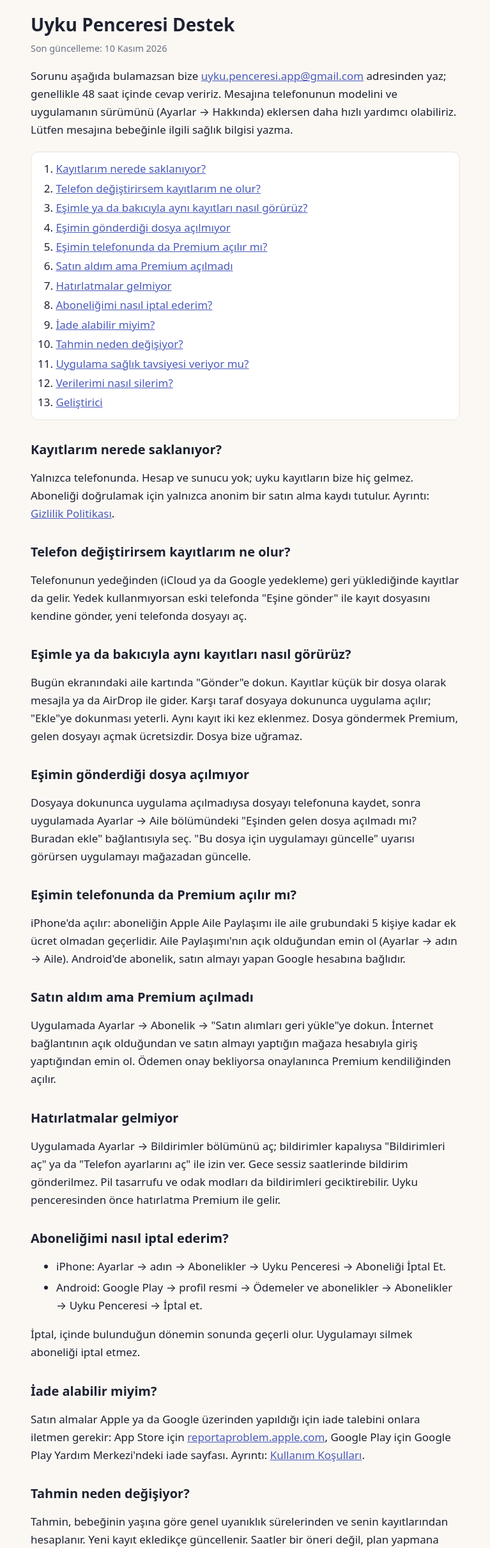
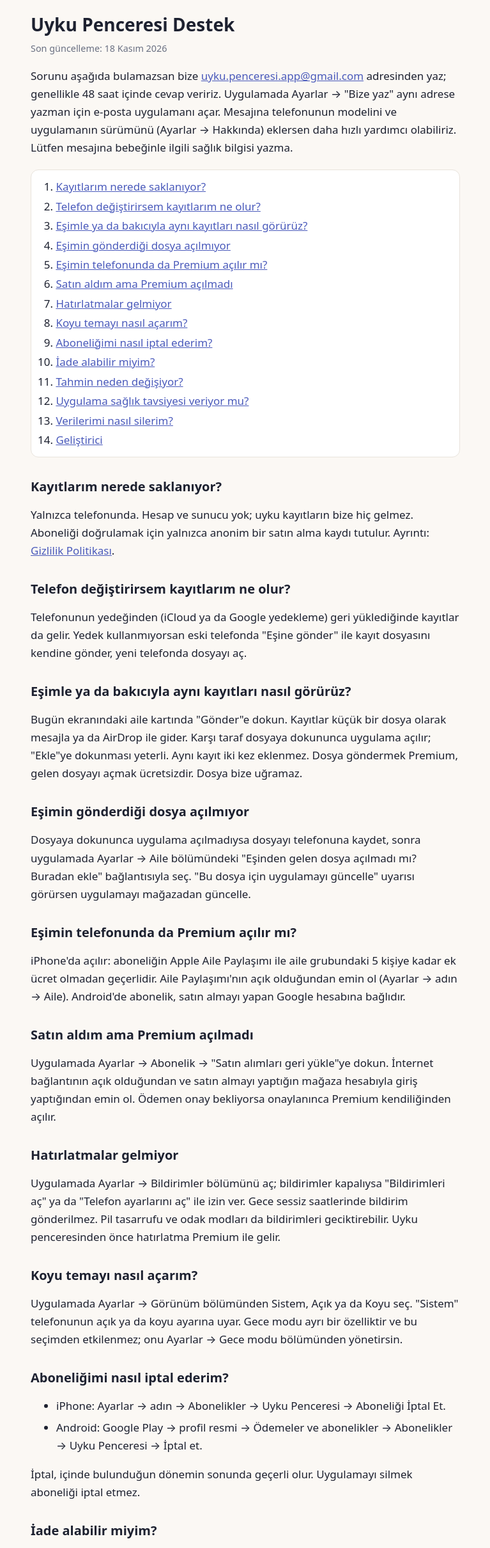
Before and after one commit to bugramertayar/uyku-penceresi-legal, a plain HTML site: page destek.html in a window 1280 px wide. Shown: the part 76-2496 px from the top of the page at 64% size, without its empty margins (256-1023 px from the left). Drawn offline with Linux system fonts and the light colour scheme.

Commit message:
Update the privacy policy and support page for build 7
The privacy policy (version 2026-11-18) lists the appearance
preference among the settings kept on the phone and says what the
"Bize yaz" option does. The support page mentions "Bize yaz" and
answers how to choose the dark theme.

Co-Authored-By: Claude Fable 5.2 <noreply@anthropic.com>

```diff
--- a/destek.html
+++ b/destek.html
@@ -19,8 +19,8 @@
 </header>
 <main>
 <h1>Uyku Penceresi Destek</h1>
-<p class="meta">Son güncelleme: 10 Kasım 2026</p>
-<p>Sorunu aşağıda bulamazsan bize <a href="mailto:uyku.penceresi.app@gmail.com">uyku.penceresi.app@gmail.com</a> adresinden yaz; genellikle 48 saat içinde cevap veririz. Mesajına telefonunun modelini ve uygulamanın sürümünü (Ayarlar → Hakkında) eklersen daha hızlı yardımcı olabiliriz. Lütfen mesajına bebeğinle ilgili sağlık bilgisi yazma.</p>
+<p class="meta">Son güncelleme: 18 Kasım 2026</p>
+<p>Sorunu aşağıda bulamazsan bize <a href="mailto:uyku.penceresi.app@gmail.com">uyku.penceresi.app@gmail.com</a> adresinden yaz; genellikle 48 saat içinde cevap veririz. Uygulamada Ayarlar → &quot;Bize yaz&quot; aynı adrese yazman için e-posta uygulamanı açar. Mesajına telefonunun modelini ve uygulamanın sürümünü (Ayarlar → Hakkında) eklersen daha hızlı yardımcı olabiliriz. Lütfen mesajına bebeğinle ilgili sağlık bilgisi yazma.</p>
 <nav class="toc" aria-label="İçindekiler">
 <ol>
 <li><a href="#kayitlarim-nerede-saklaniyor">Kayıtlarım nerede saklanıyor?</a></li>
@@ -30,6 +30,7 @@
 <li><a href="#esimin-telefonunda-da-premium-acilir-mi">Eşimin telefonunda da Premium açılır mı?</a></li>
 <li><a href="#satin-aldim-ama-premium-acilmadi">Satın aldım ama Premium açılmadı</a></li>
 <li><a href="#hatirlatmalar-gelmiyor">Hatırlatmalar gelmiyor</a></li>
+<li><a href="#koyu-temayi-nasil-acarim">Koyu temayı nasıl açarım?</a></li>
 <li><a href="#aboneligimi-nasil-iptal-ederim">Aboneliğimi nasıl iptal ederim?</a></li>
 <li><a href="#iade-alabilir-miyim">İade alabilir miyim?</a></li>
 <li><a href="#tahmin-neden-degisiyor">Tahmin neden değişiyor?</a></li>
@@ -52,6 +53,8 @@
 <p>Uygulamada Ayarlar → Abonelik → &quot;Satın alımları geri yükle&quot;ye dokun. İnternet bağlantının açık olduğundan ve satın almayı yaptığın mağaza hesabıyla giriş yaptığından emin ol. Ödemen onay bekliyorsa onaylanınca Premium kendiliğinden açılır.</p>
 <h2 id="hatirlatmalar-gelmiyor">Hatırlatmalar gelmiyor</h2>
 <p>Uygulamada Ayarlar → Bildirimler bölümünü aç; bildirimler kapalıysa &quot;Bildirimleri aç&quot; ya da &quot;Telefon ayarlarını aç&quot; ile izin ver. Gece sessiz saatlerinde bildirim gönderilmez. Pil tasarrufu ve odak modları da bildirimleri geciktirebilir. Uyku penceresinden önce hatırlatma Premium ile gelir.</p>
+<h2 id="koyu-temayi-nasil-acarim">Koyu temayı nasıl açarım?</h2>
+<p>Uygulamada Ayarlar → Görünüm bölümünden Sistem, Açık ya da Koyu seç. &quot;Sistem&quot; telefonunun açık ya da koyu ayarına uyar. Gece modu ayrı bir özelliktir ve bu seçimden etkilenmez; onu Ayarlar → Gece modu bölümünden yönetirsin.</p>
 <h2 id="aboneligimi-nasil-iptal-ederim">Aboneliğimi nasıl iptal ederim?</h2>
 <ul>
 <li>iPhone: Ayarlar → adın → Abonelikler → Uyku Penceresi → Aboneliği İptal Et.</li>
```
Also changed, not shown: gizlilik.html (+3 -3 lines).
